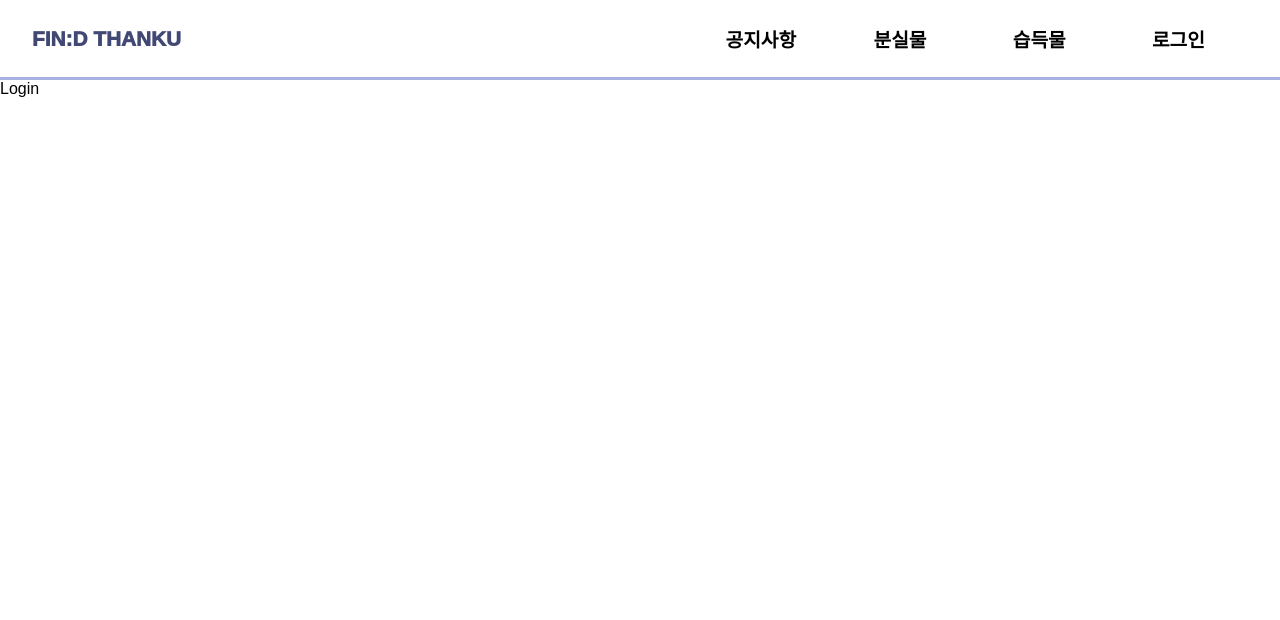
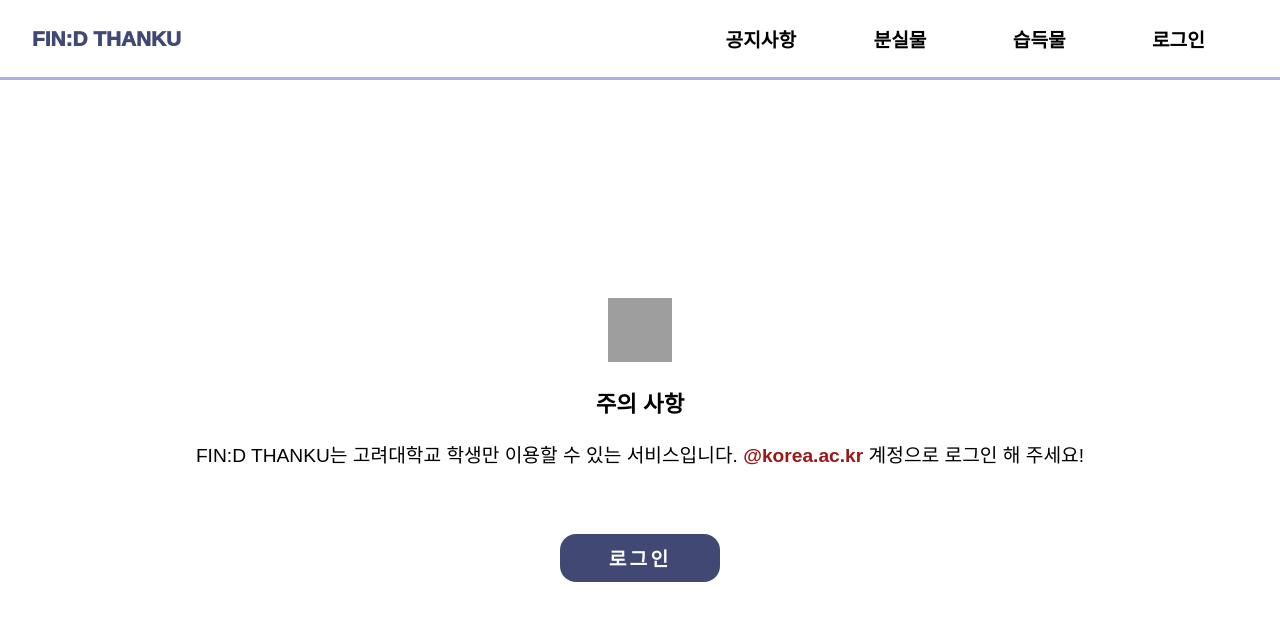
Before and after one commit to find-thanku/find-thanku-client, a React (Create React App) app: page /login in a window 1280 px wide. Shown: the top 620 px of the page. Built offline with nearby package versions, Linux system fonts and the light colour scheme; grey boxes are pictures that could not be loaded.

Commit message:
feat : implement login page

```diff
--- a/src/asset/constant.ts
+++ b/src/asset/constant.ts
@@ -7,6 +7,7 @@
   DARK_VIOLET: "#424874",
   GRAY: "#F1F1F1",
   GRAYER: "#EDEDED",
+  CRIMSON: "#9C1817",
 };
 
 export const STATIC_URL = {
@@ -15,4 +16,5 @@
   SIDEBAR: `https://user-images.githubusercontent.com/46309902/113338256-d5074180-9363-11eb-99c1-f6802837b950.png`,
   CLOSE_BUTTON: `https://user-images.githubusercontent.com/46309902/113331998-979eb600-935b-11eb-83b3-127197693e22.png`,
   PLUS_ICON: `https://user-images.githubusercontent.com/46309902/113357978-e8280a80-937f-11eb-8a0d-5febbe16056f.png`,
+  WARN: `https://user-images.githubusercontent.com/46309902/119188852-3ae78e00-bab6-11eb-9781-246121926a09.png`,
 };
--- /dev/null
+++ b/src/container/login-container/index.tsx
@@ -0,0 +1,22 @@
+import React from "react";
+import * as S from "./styles";
+import { STATIC_URL } from "../../asset/constant";
+
+const LoginContainer = () => {
+  return (
+    <S.LoginContainer>
+      <S.Warn>
+        <S.Icon src={STATIC_URL.WARN} />
+        <S.Title>주의 사항</S.Title>
+        <S.Contents>
+          FIN:D THANKU는 고려대학교 학생만 이용할 수 있는 서비스입니다.
+          <S.Highlight> @korea.ac.kr </S.Highlight>
+          계정으로 로그인 해 주세요!
+        </S.Contents>
+        <S.Button>로그인</S.Button>
+      </S.Warn>
+    </S.LoginContainer>
+  );
+};
+
+export default LoginContainer;
--- /dev/null
+++ b/src/container/login-container/styles.ts
@@ -0,0 +1,74 @@
+import styled from "styled-components";
+import { BREAKPOINT, THEME_COLOR } from "../../asset/constant";
+
+export const LoginContainer = styled.div`
+  display: flex;
+  flex-direction: column;
+  justify-content: center;
+  align-items: center;
+  width: 100%;
+  height: calc(100vh - 4rem);
+  background-color: ${THEME_COLOR.VIOLET};
+
+  @media only screen and (min-width: ${BREAKPOINT}px) {
+    background-color: white;
+    height: calc(100vh - 5rem);
+  }
+`;
+
+export const Warn = styled.div`
+  display: flex;
+  flex-direction: column;
+  justify-content: center;
+  align-items: center;
+  width: 80%;
+  height: 80%;
+  margin: 2rem 0rem;
+  padding: 2rem;
+  background-color: white;
+  border-radius: 2rem;
+
+  @media only screen and (min-width: ${BREAKPOINT}px) {
+    background-color: white;
+    height: calc(100vh - 5rem);
+  }
+`;
+
+export const Icon = styled.img`
+  width: 4rem;
+  height: 4rem;
+`;
+
+export const Title = styled.div`
+  margin: 1.5rem;
+  font-size: 1.4rem;
+  font-weight: bold;
+`;
+
+export const Contents = styled.div`
+  line-height: 1.8rem;
+  font-size: 1.2rem;
+  font-weight: 500;
+`;
+
+export const Highlight = styled.span`
+  line-height: 1.7rem;
+  font-size: 1.2rem;
+  font-weight: bold;
+  color: ${THEME_COLOR.CRIMSON};
+`;
+
+export const Button = styled.div`
+  display: flex;
+  align-items: center;
+  justify-content: center;
+  width: 10rem;
+  height: 3rem;
+  margin-top: 4rem;
+  border-radius: 1rem;
+  letter-spacing: 0.2rem;
+  font-size: 1.2rem;
+  font-weight: bold;
+  color: white;
+  background-color: ${THEME_COLOR.DARK_VIOLET};
+`;
--- a/src/view/login/index.tsx
+++ b/src/view/login/index.tsx
@@ -1,9 +1,10 @@
 import React from "react";
+import LoginContainer from "../../container/login-container/index";
 
 const Login = () => {
   return (
     <>
-      <div>Login</div>
+      <LoginContainer />
     </>
   );
 };
```
